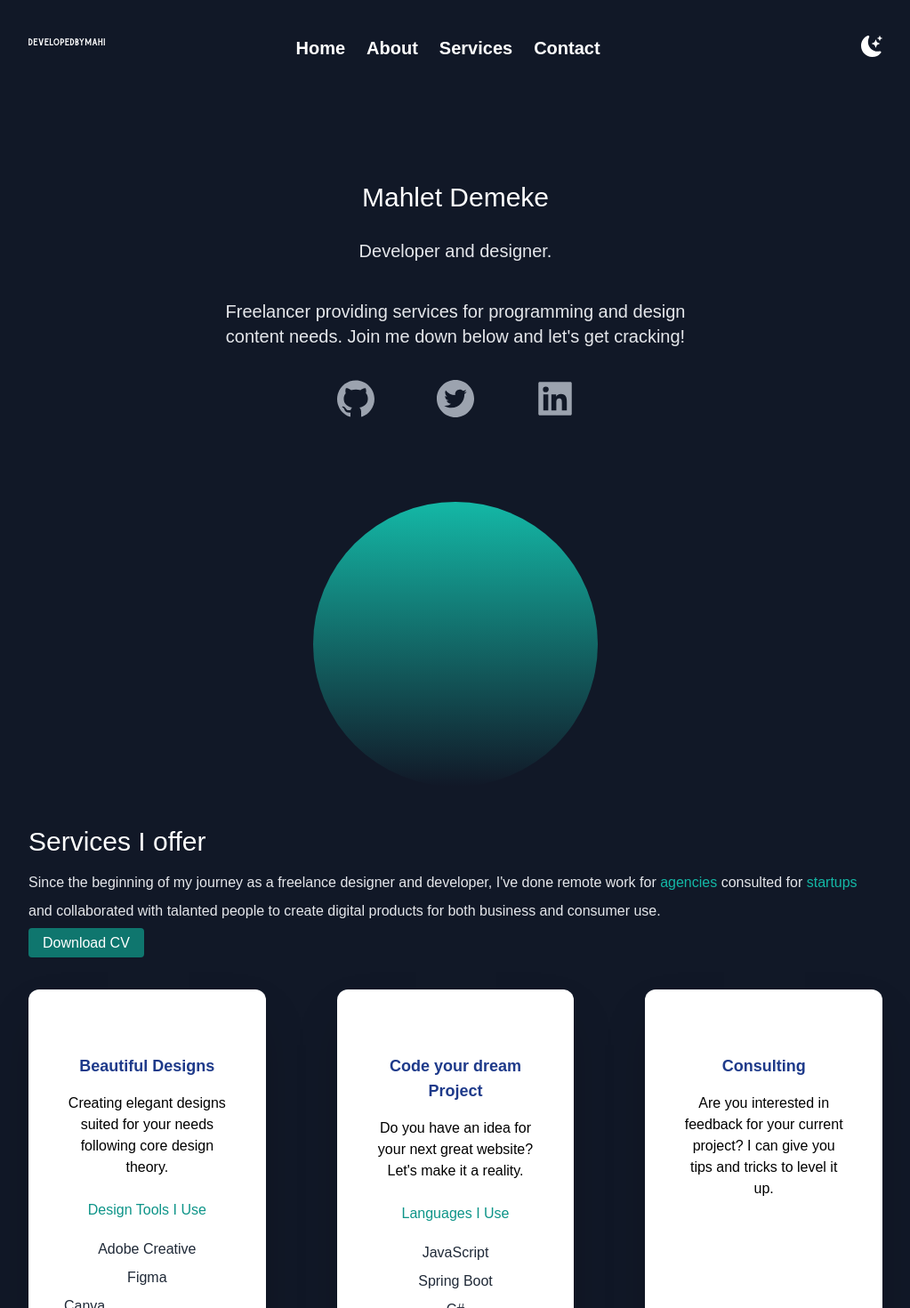
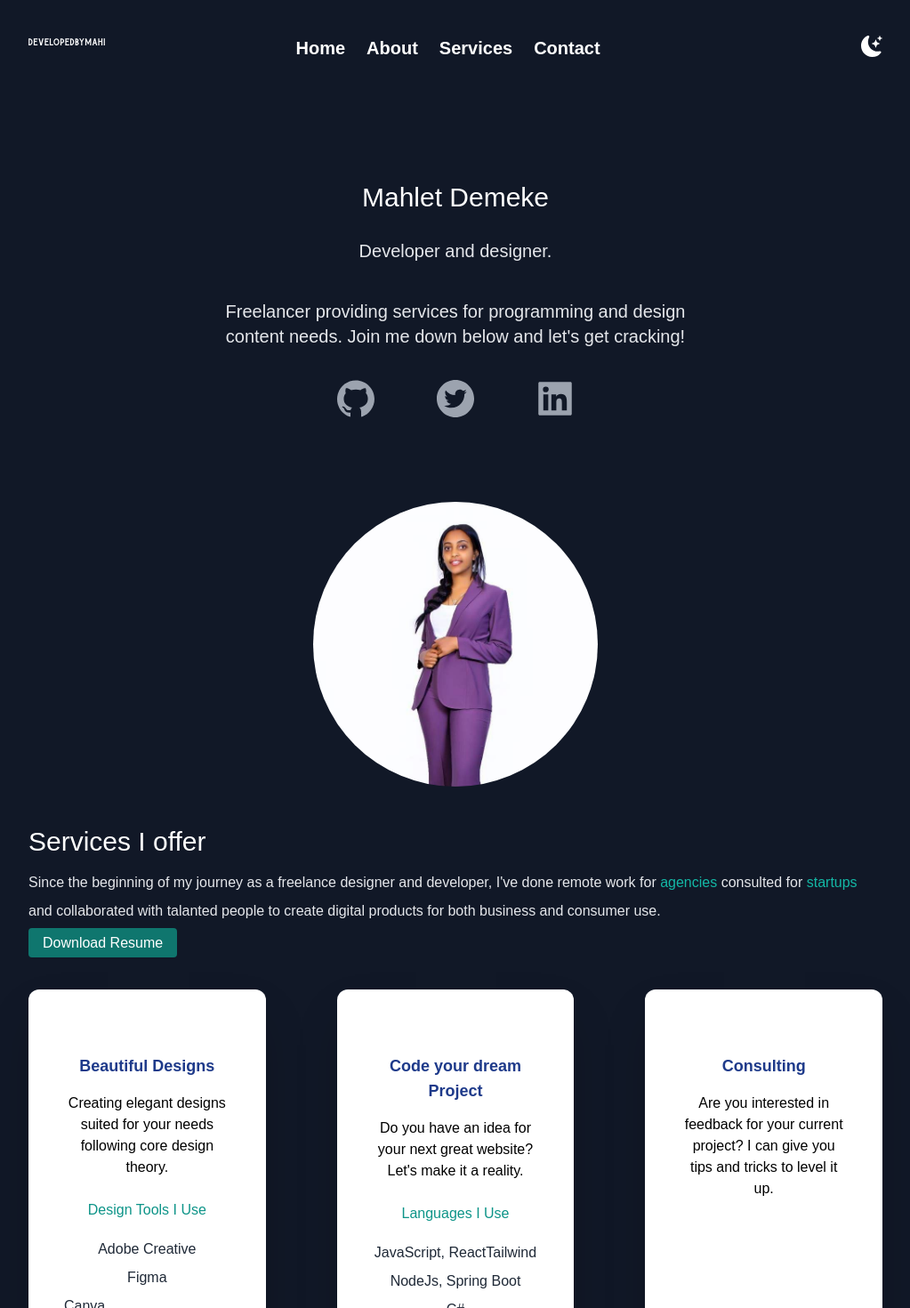
Before and after one commit to mahibmhd/Mahi-Portfolio, a Next.js app: page / in a window 1280 px wide. Shown: the top 1470 px of the page at 89% size, without its empty margins (128-1151 px from the left). Built offline with nearby package versions, Linux system fonts and the light colour scheme.

Commit message:
react-spring installed

```diff
--- a/pages/index.js
+++ b/pages/index.js
@@ -5,6 +5,7 @@ import { AiFillTwitterCircle, AiFillLinkedin, AiFillGithub } from 'react-icons/a
 import { useState } from "react";
 import { Container } from "postcss";
 import mahdev from "public/mahdev.png";
+import { useSpring } from 'react-spring';
 
 const inter = Inter({ subsets: ['latin'] })
 
@@ -53,7 +54,7 @@ export default function Home() {
               <AiFillLinkedin className="hover:text-white cursor-pointer" onClick={() => window.open("https://linkedin.com/in/mahlet-demeke-271ab7230")} />
             </div>
             <div className="relative mx-auto bg-gradient-to-b from-teal-500 rounded-full w-80 h-80 overflow-hidden mt-20 ">
-              {/* <Image src={mahdev} width={350} height={200} /> */}
+               {/* <img src={mahdev.src} width={350} height={200}  />  */}
               {/* <Image
           src={mahdev}
           style={{
@@ -61,6 +62,13 @@ export default function Home() {
             layout:"fill"
           }}
           /> */}
+           <img src={mahdev.src}
+           width={350}
+           height={200}
+           style={{
+            objectFit:"cover",
+            layout:"fill"
+           }} />
 
             </div>
           </div>
@@ -80,8 +88,8 @@ export default function Home() {
             </p>
 
             <div>
-      <a href="/public/documents/Mahi's_CV.pdf" download className="bg-teal-700 text-white py-2 px-4 rounded">
-        Download CV
+      <a href="/public/documents/Mahi's_CV.pdf" download className=" flex-initial bg-teal-700 text-white hover:text-gray-300 py-2 px-4 rounded">
+        Download Resume
       </a>
     </div>
           </div>
@@ -108,8 +116,8 @@ export default function Home() {
                 reality.
               </p>
               <h4 className="py-4 text-teal-600"> Languages I Use</h4>
-              <p className="text-gray-800 py-1">JavaScript</p>
-              <p className="text-gray-800 py-1">Spring Boot</p>
+              <p className="text-gray-800 py-1">JavaScript, ReactTailwind</p>
+              <p className="text-gray-800 py-1">NodeJs, Spring Boot</p>
               <p className="text-gray-800 py-1">C#</p>
             </div>
             <div className="text-center shadow-2xl p-10 rounded-xl my-10 dark:bg-white flex-1">
```
